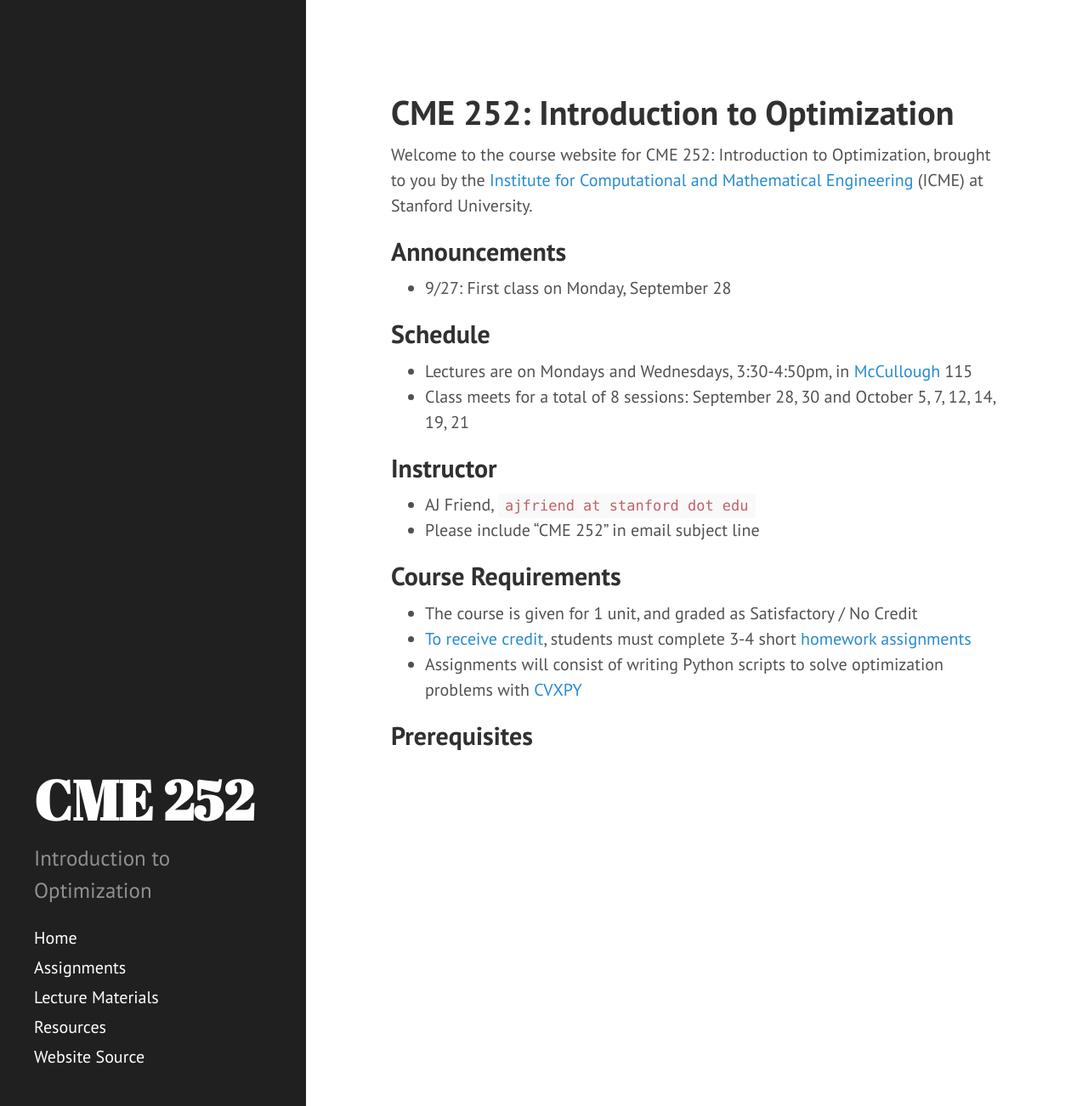
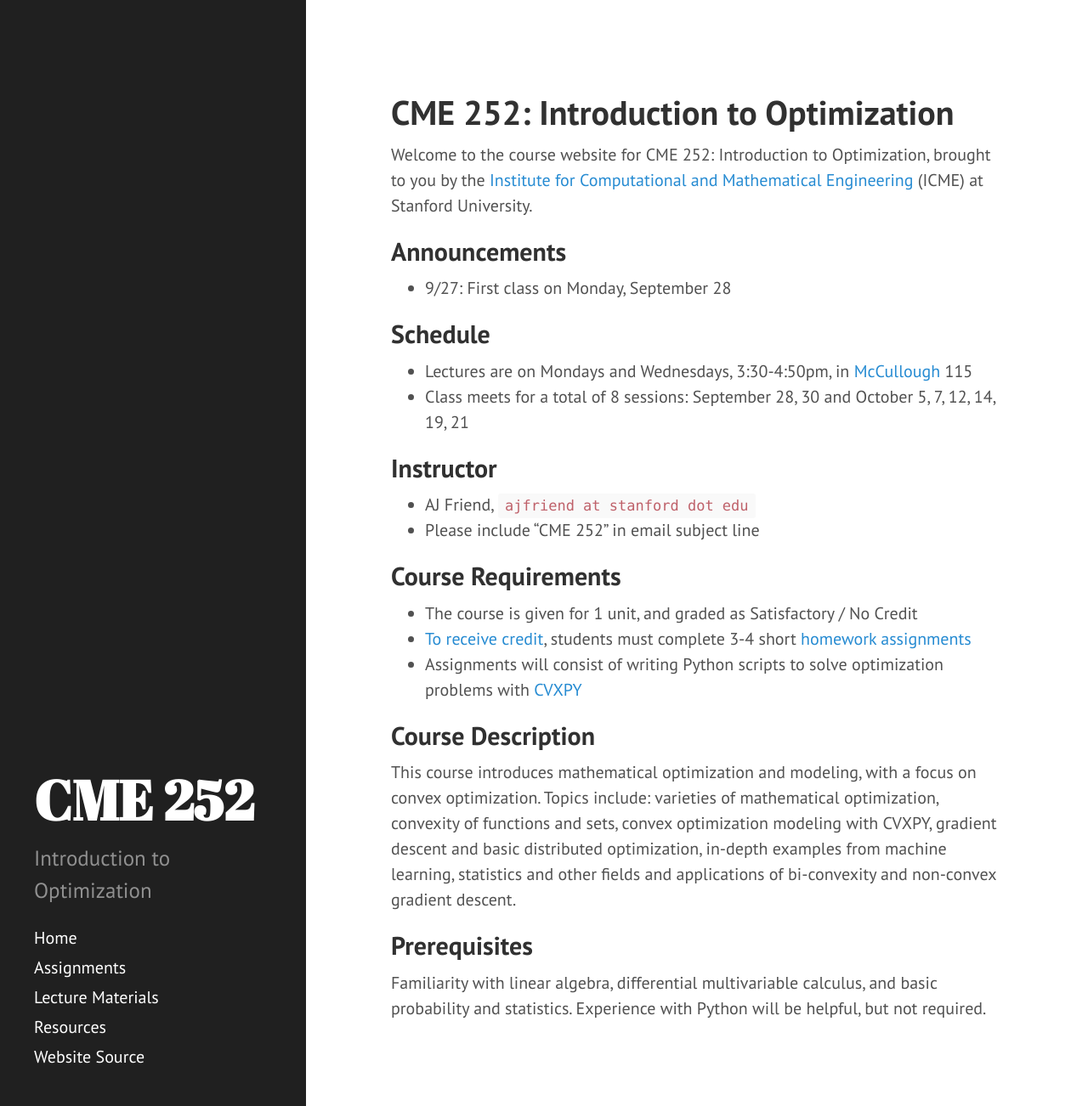
Before and after one commit to ajfriend/cme252, a Jekyll site: the page built from index.md, in a window 1280 px wide and 1302 px high. Shown: the whole window at 85% size. Built offline with Jekyll 4.4.1, drawn with Linux system fonts in a browser that asks for light colours; Markdown is read by kramdown in place of the engine named in the settings.

Commit message:
description

```diff
--- a/index.md
+++ b/index.md
@@ -23,4 +23,10 @@ Welcome to the course website for CME 252: Introduction to Optimization, brought
 - [To receive credit](https://studentaffairs.stanford.edu/registrar/faculty/unit-of-credit), students must complete 3-4 short [homework assignments](assignments)
 - Assignments will consist of writing Python scripts to solve optimization problems with [CVXPY](http://www.cvxpy.org/)
 
+## Course Description
+
+This course introduces mathematical optimization and modeling, with a focus on convex optimization. Topics include: varieties of mathematical optimization, convexity of functions and sets, convex optimization modeling with CVXPY, gradient descent and basic distributed optimization, in-depth examples from machine learning, statistics and other fields and applications of bi-convexity and non-convex gradient descent.
+
 ## Prerequisites
+
+Familiarity with linear algebra, differential multivariable calculus, and basic probability and statistics. Experience with Python will be helpful, but not required.
```
